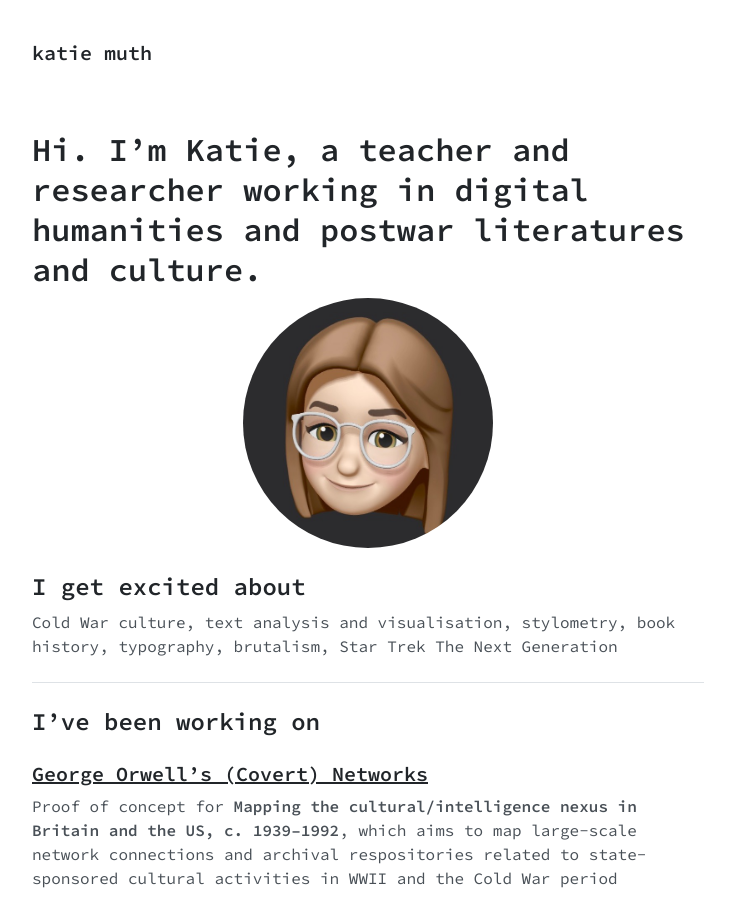
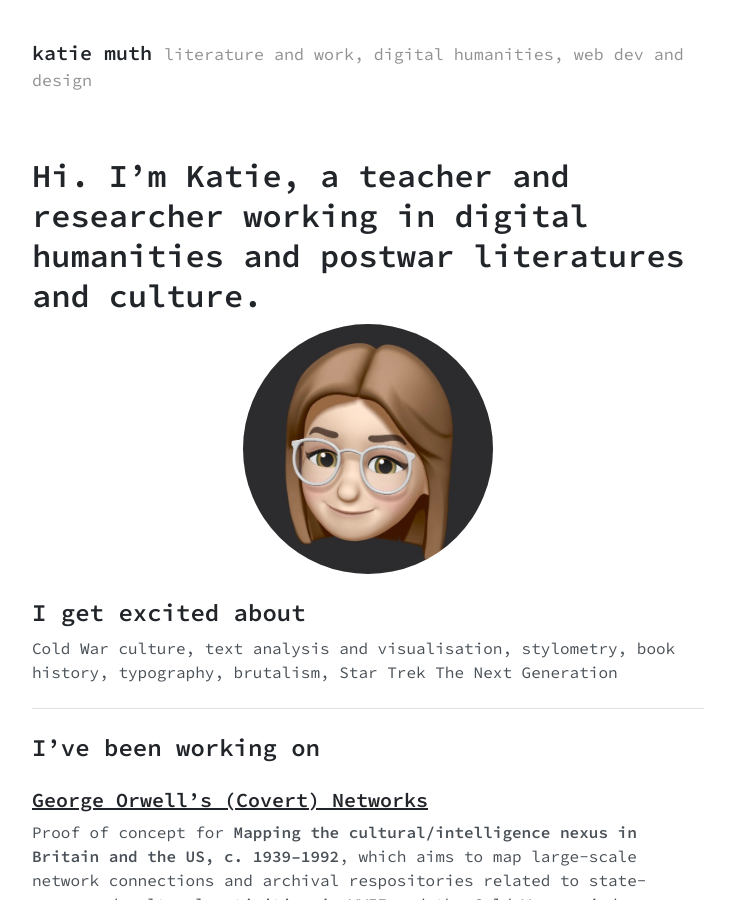
Before and after one commit to krmuth/krmuth.github.io, a Jekyll site: the page built from index.md, in a window 1280 px wide and 900 px high. Shown: the whole window, without its empty margins (272-1007 px from the left). Built offline with Jekyll 4.4.1, drawn with Linux system fonts in a browser that asks for light colours.

Commit message:
edit config

```diff
--- a/_config.yml
+++ b/_config.yml
@@ -1,9 +1,9 @@
 title: katie muth # name of the site
-subtitle: dh work + lit
+tagline: literature and work, digital humanities, web dev and design
 url: https://krmuth.github.io/ # root address of the site
 baseurl: "" # subpath of the site, e.g. "/blog" (leave it blank "" if your site shouldn't use a subpath)
 description: # description of the site (multiple lines allowed)
-  Brutalist Jekyll theme built on Poole (The Jekyll Butler) with inspiration from riggraz 'no-style-please'. Also my personal website.
+  Dr Katie Muth, Assistant Professor of Digital Humanities and Modern Literature, Department of English Studies, Durham University
 
 paginate: 1
 permalink: pretty
```
